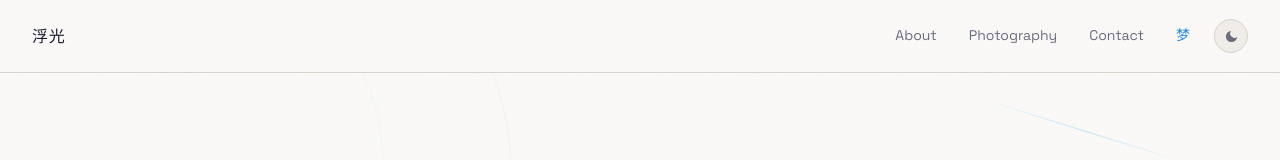
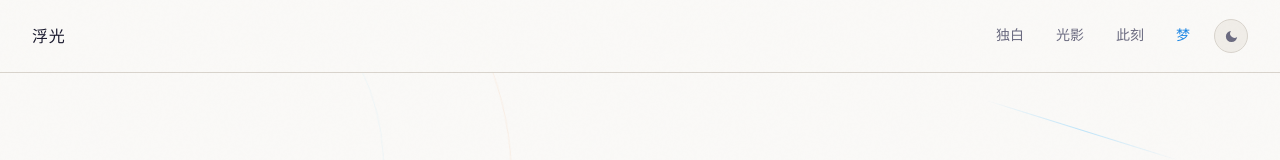
Before and after one commit to just-cyan-lu/cyan-site, a React (Vite) app: page / in a window 1280 px wide. Shown: the top 160 px of the page. Built offline with nearby package versions, Linux system fonts and the light colour scheme.

Commit message:
refactor: 导航中文化 — 独白/光影/此刻/梦

```diff
--- a/src/pages/Home.tsx
+++ b/src/pages/Home.tsx
@@ -168,18 +168,8 @@ const Nav = () => {
           font-family: var(--font-mono);
         `}
       >
-        {['About', 'Photography', 'Contact'].map((item) => (
-          <a
-            key={item}
-            href={`#${item.toLowerCase()}`}
-            css={css`
-              transition: color 0.2s;
-              &:hover { color: var(--color-text); }
-            `}
-          >
-            {item}
-          </a>
-        ))}
+        {[/* 独白 */<a key="独白" href="#独白" css={css`transition: color 0.2s; &:hover { color: var(--color-text); }`}>独白</a>, /* 光影 */<a key="光影" href="#光影" css={css`transition: color 0.2s; &:hover { color: var(--color-text); }`}>光影</a>, /* 此刻 */<a key="此刻" href="#此刻" css={css`transition: color 0.2s; &:hover { color: var(--color-text); }`}>此刻</a>]}
+
         <a
           href="/dream"
           css={css`
@@ -352,7 +342,7 @@ const Hero = () => {
           `}
         >
           <a
-            href="#photography"
+            href="#光影"
             css={css`
               display: inline-flex;
               align-items: center;
@@ -374,7 +364,7 @@ const Hero = () => {
             看看作品 →
           </a>
           <a
-            href="#about"
+            href="#独白"
             css={css`
               display: inline-flex;
               align-items: center;
@@ -432,9 +422,9 @@ const Hero = () => {
 }
 
 /* ─── About ─────────────────────────────────── */
-const About = () => (
+const DuBai = () => (
   <section
-    id="about"
+    id="独白"
     css={css`
       ${sectionCss}
       padding: 8rem 2rem;
@@ -556,7 +546,7 @@ const About = () => (
 )
 
 /* ─── Photography ───────────────────────────── */
-const Photography = () => {
+const GuangYing = () => {
   const works = [
     {
       title: '城市黄昏',
@@ -583,7 +573,7 @@ const Photography = () => {
 
   return (
     <section
-      id="photography"
+      id="光影"
       css={css`
         ${sectionCss}
         padding: 6rem 2rem 8rem;
@@ -742,9 +732,9 @@ const Photography = () => {
 }
 
 /* ─── Contact ───────────────────────────────── */
-const Contact = () => (
+const CiKe = () => (
   <section
-    id="contact"
+    id="此刻"
     css={css`
       ${sectionCss}
       padding: 6rem 2rem 8rem;
@@ -881,9 +871,9 @@ export default function Home() {
       <DecoShapes />
       <Nav />
       <Hero />
-      <About />
-      <Photography />
-      <Contact />
+      <DuBai />
+      <GuangYing />
+      <CiKe />
       <Footer />
     </>
   )
```
